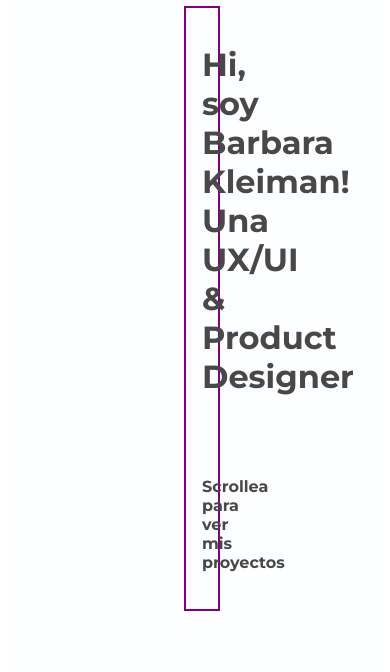
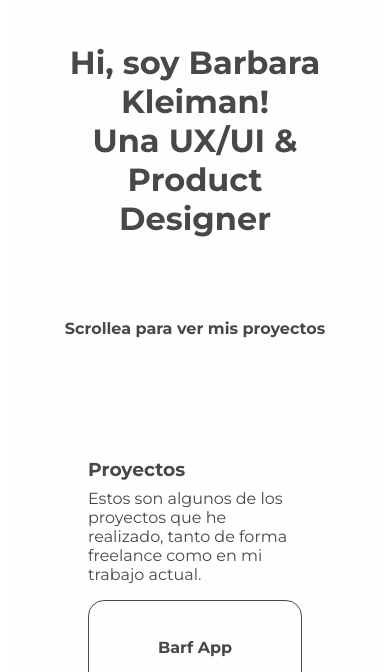
Before and after one commit to BarbiKey/curso-front-entrega, a plain HTML site: page index.html in a window 390 px wide. Shown: the part 90-762 px from the top of the page. Drawn offline with Linux system fonts and the light colour scheme.

Commit message:
upload 3
Subo todo de nuevo porque no se subieron bien los archivos del "Upload 2"

```diff
--- a/css/styles.css
+++ b/css/styles.css
@@ -57,7 +57,19 @@ main {
     text-align: center;
     padding: 1rem;
     margin: 0 10rem;
-    border: 2px solid purple;
+
+}
+
+@media (max-width: 900px) {
+    .section1 {
+        margin: 0 2rem;
+    }
+}
+
+@media (max-width: 600px) {
+    .section1 {
+        margin: 0 0.5rem;
+    }
 }
 
 .section2 {
@@ -67,7 +79,6 @@ main {
 
 .title-section2 h3 {
     margin-bottom: -0.5rem;
-    border: 2px solid green;
 }
 
     .grid-container {
```
Also changed, not shown: 1 other file.
